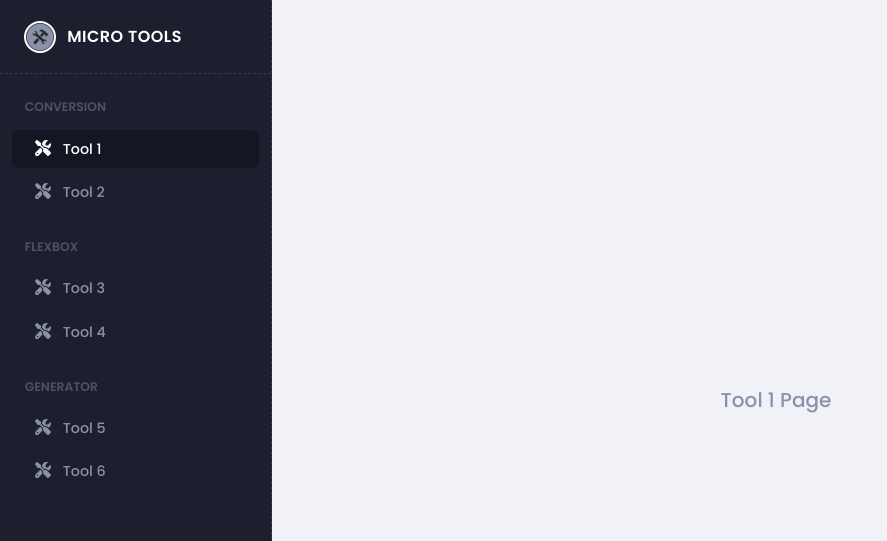
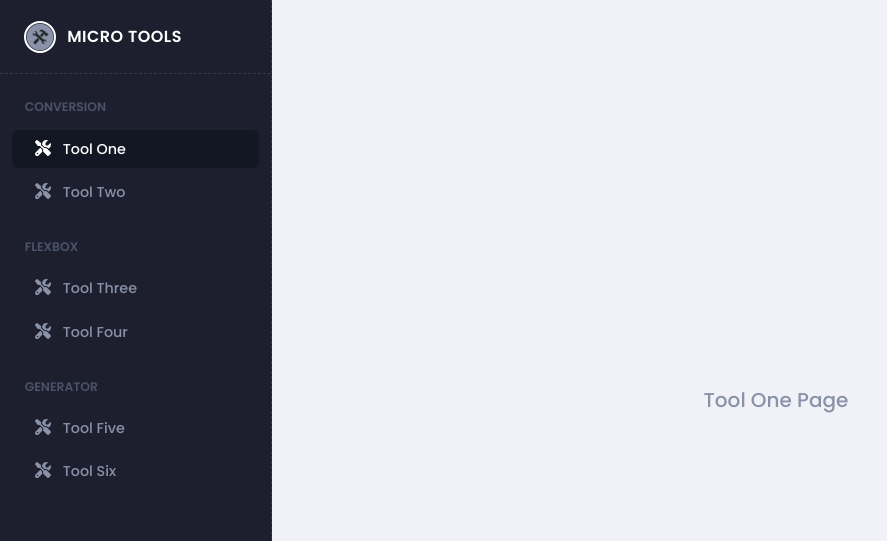
Before and after one commit to Rusty-08/advance-webdev-project, a Vue app: page / in a window 1280 px wide. Shown: the top 541 px of the page, without its empty margins (0-887 px from the left). Built offline with nearby package versions, Linux system fonts and the light colour scheme.

Commit message:
add separate tool pages

```diff
--- a/src/App.vue
+++ b/src/App.vue
@@ -1,7 +1,29 @@
 <script setup>
     import Sidebar from './components/Sidebar.vue'
+
+    import ToolOne from './components/ToolOne.vue';
+    import ToolTwo from './components/ToolTwo.vue';
+    import ToolThree from './components/ToolThree.vue';
+    import ToolFour from './components/ToolFour.vue';
+    import ToolFive from './components/ToolFive.vue';
+    import ToolSix from './components/ToolSix.vue';
 </script>
 
 <template>
     <Sidebar />
+    <!-- PAGE CONTENT -->
+    <main class="tab-content" id="main-body">
+        <!-- TABPANE 1 -->
+        <ToolOne />
+        <!-- TABPANE 2 -->
+        <ToolTwo />
+        <!-- TABPANE 3 -->
+        <ToolThree />
+        <!-- TABPANE 4 -->
+        <ToolFour />
+        <!-- TABPANE 5 -->
+        <ToolFive />
+        <!-- TABPANE 6 -->
+        <ToolSix />
+    </main>
 </template>
--- a/src/components/Sidebar.vue
+++ b/src/components/Sidebar.vue
@@ -4,17 +4,17 @@
     const sidebar = [
         {
             category: 'CONVERSION',
-            links: ['Tool 1', 'Tool 2'],
+            links: ['Tool One', 'Tool Two'],
             icon: [faScrewdriverWrench, faScrewdriverWrench]
         },
         {
             category: 'FLEXBOX',
-            links: ['Tool 3', 'Tool 4'],
+            links: ['Tool Three', 'Tool Four'],
             icon: [faScrewdriverWrench, faScrewdriverWrench]
         },
         {
             category: 'GENERATOR',
-            links: ['Tool 5', 'Tool 6'],
+            links: ['Tool Five', 'Tool Six'],
             icon: [faScrewdriverWrench, faScrewdriverWrench]
         }
     ]
@@ -31,10 +31,6 @@
         return linkLists
     }
 
-    const getLinkURL = (link) => {
-        return '#' + link.toLowerCase().split(' ').join('-')
-    }
-
     const getLink = (link) => {
         return link.toLowerCase().split(' ').join('-')
     };
@@ -42,7 +38,7 @@
 </script>
 
 <template>
-    <aside class="side-bar vh-100 position-relative">
+    <aside class="side-bar vh-100">
         <!-- SIDEBAR HEADER -->
         <div class="logo-header d-flex align-items-center px-4">
             <img src="/img/tool-logo.png" alt="">
@@ -58,12 +54,12 @@
             <ul v-for="(section, index) in sidebar" class="navbar-nav w-100 px-2" :key="index">
                 <span class="nav-link-header">{{ section.category }}</span>
                 <li v-for="(link, linkIndex) in section.links" :key="linkIndex" class="nav-item" role="presentation">
-                    <a :href="getLinkURL(link)"
+                    <a :href="`#${getLink(link)}`"
                         class="nav-link"
                         :class="{ 'active': link == getLinkLists()[0] }"
                         :id="`${getLink(link)}-link`"
                         data-bs-toggle="pill"
-                        :data-bs-target="getLinkURL(link)"
+                        :data-bs-target="`#${getLink(link)}`"
                         role="tab"
                         type="button"
                         :aria-controls="getLink(link)"
@@ -76,25 +72,6 @@
             </ul>
         </div>
     </aside>
-
-    <!-- PAGE CONTENT -->
-    <main class="tab-content" id="main-body">
-        <section
-            v-for="(link, linkIndex) in getLinkLists()"
-            class="tab-pane fade"
-            :class="{ 'show active': linkIndex == 0 }"
-            :id="getLink(link)"
-            role="tabpanel"
-            :aria-labelledby="`${getLink(link)}-link`"
-            tabindex="0"
-        >
-            <div class="container-fluid vh-100 d-flex justify-content-center align-items-center">
-                <h1 class="fw-medium fs-5 m-0">{{ `${link} Page` }} </h1>
-            </div>
-        </section>
-
-    </main>
-
 </template>
 
 <style setup>
--- /dev/null
+++ b/src/components/ToolFive.vue
@@ -0,0 +1,15 @@
+<script setup>
+
+</script>
+
+<template>
+    <section class="tab-pane fade" id="tool-five" role="tabpanel" aria-labelledby="tool-five-link" tabindex="0">
+            <div class="container-fluid vh-100 d-flex justify-content-center align-items-center">
+                <h1 class="fw-medium fs-5 m-0">Tool Five Page</h1>
+            </div>
+    </section>
+</template>
+
+<style setup>
+
+</style>
--- /dev/null
+++ b/src/components/ToolFour.vue
@@ -0,0 +1,15 @@
+<script setup>
+
+</script>
+
+<template>
+    <section class="tab-pane fade" id="tool-four" role="tabpanel" aria-labelledby="tool-four-link" tabindex="0">
+            <div class="container-fluid vh-100 d-flex justify-content-center align-items-center">
+                <h1 class="fw-medium fs-5 m-0">Tool Four Page</h1>
+            </div>
+    </section>
+</template>
+
+<style setup>
+
+</style>
--- /dev/null
+++ b/src/components/ToolOne.vue
@@ -0,0 +1,15 @@
+<script setup>
+
+</script>
+
+<template>
+    <section class="tab-pane fade show active" id="tool-one" role="tabpanel" aria-labelledby="tool-one-link" tabindex="0">
+            <div class="container-fluid vh-100 d-flex justify-content-center align-items-center">
+                <h1 class="fw-medium fs-5 m-0">Tool One Page</h1>
+            </div>
+    </section>
+</template>
+
+<style setup>
+
+</style>
--- /dev/null
+++ b/src/components/ToolSix.vue
@@ -0,0 +1,15 @@
+<script setup>
+
+</script>
+
+<template>
+    <section class="tab-pane fade" id="tool-six" role="tabpanel" aria-labelledby="tool-six-link" tabindex="0">
+            <div class="container-fluid vh-100 d-flex justify-content-center align-items-center">
+                <h1 class="fw-medium fs-5 m-0">Tool Six Page</h1>
+            </div>
+    </section>
+</template>
+
+<style setup>
+
+</style>
--- /dev/null
+++ b/src/components/ToolThree.vue
@@ -0,0 +1,15 @@
+<script setup>
+
+</script>
+
+<template>
+    <section class="tab-pane fade" id="tool-three" role="tabpanel" aria-labelledby="tool-three-link" tabindex="0">
+            <div class="container-fluid vh-100 d-flex justify-content-center align-items-center">
+                <h1 class="fw-medium fs-5 m-0">Tool Three Page</h1>
+            </div>
+    </section>
+</template>
+
+<style setup>
+
+</style>
--- /dev/null
+++ b/src/components/ToolTwo.vue
@@ -0,0 +1,15 @@
+<script setup>
+
+</script>
+
+<template>
+    <section class="tab-pane fade" id="tool-two" role="tabpanel" aria-labelledby="tool-two-link" tabindex="0">
+            <div class="container-fluid vh-100 d-flex justify-content-center align-items-center">
+                <h1 class="fw-medium fs-5 m-0">Tool Two Page</h1>
+            </div>
+    </section>
+</template>
+
+<style setup>
+
+</style>
```
